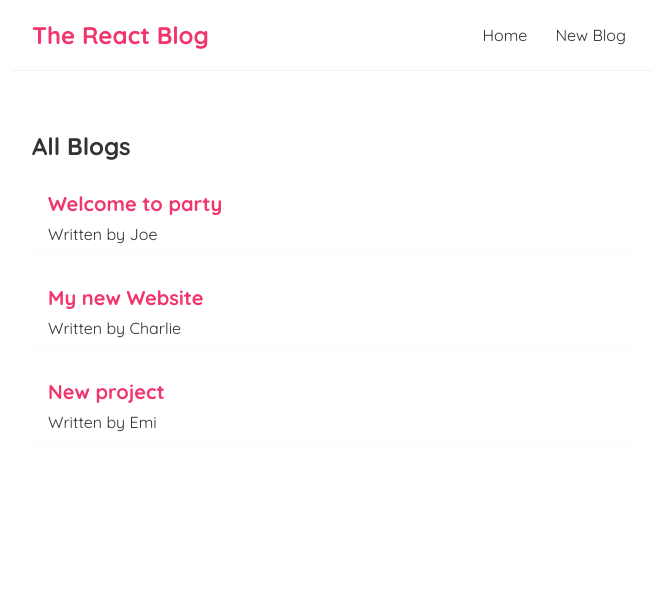
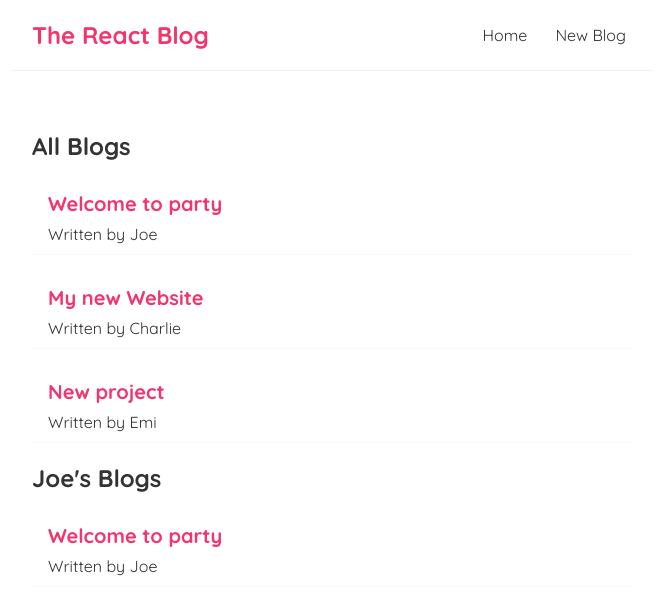
Before and after one commit to varsi13/React-blog, a React (Create React App) app: page / in a window 1280 px wide. Shown: the top 614 px of the page, without its empty margins (308-964 px from the left). Built offline with nearby package versions, Linux system fonts and the light colour scheme.

Commit message:
Reusing props

```diff
--- a/src/Home.js
+++ b/src/Home.js
@@ -10,6 +10,7 @@ const Home = () => {
     return (
         <div className="home">
             <BlogList blogs ={blogs} title= "All Blogs" />
+            <BlogList blogs ={blogs.filter((blog) => blog.author === "Joe")} title= "Joe's Blogs" />
         </div>
     );
 }
```
